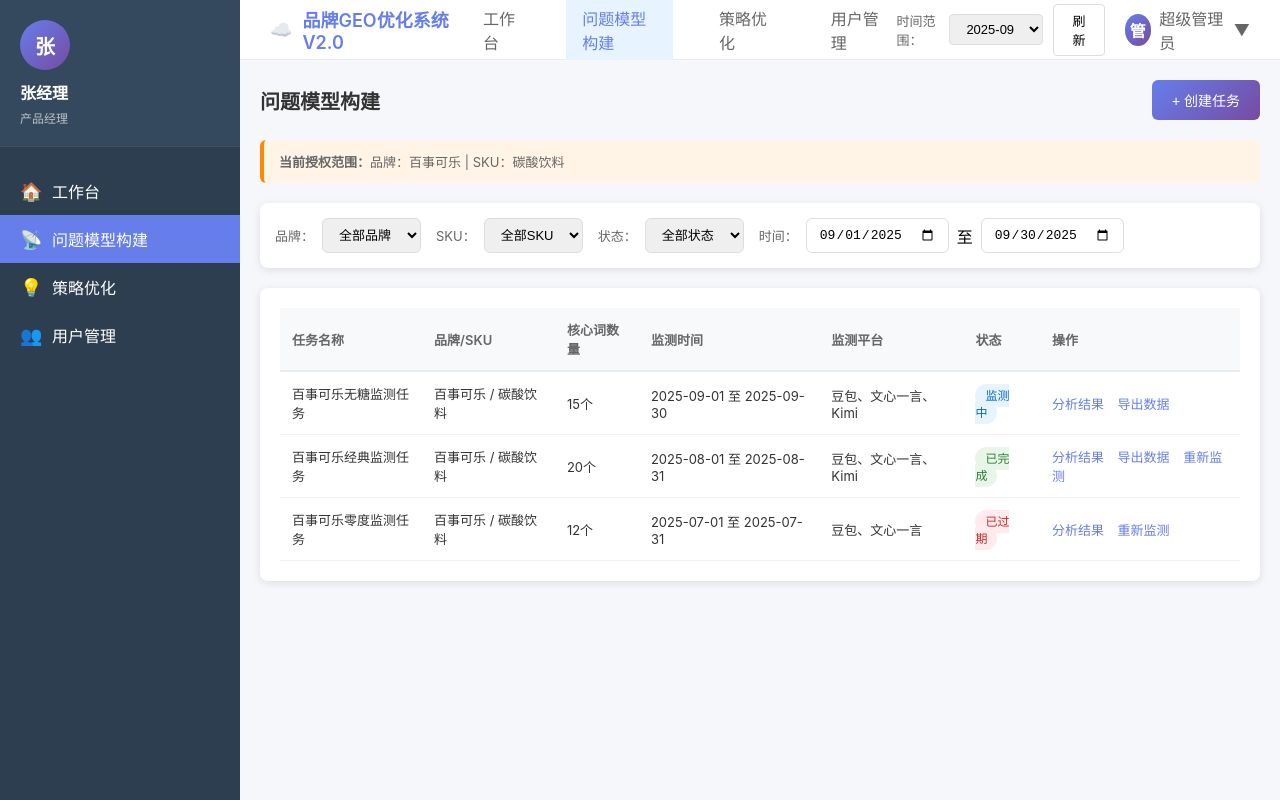
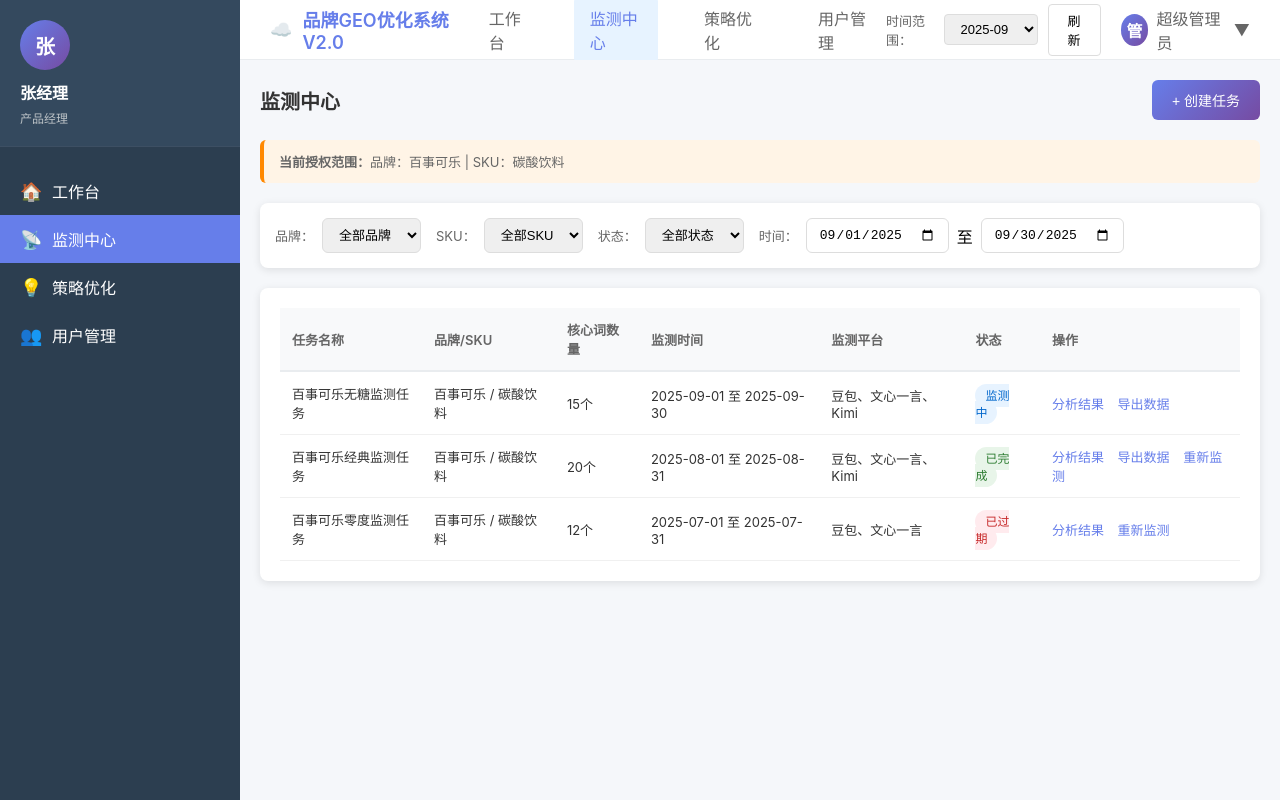
Before and after one commit to Nickzhangshibo/GEO-System, a plain HTML site: page html-2/monitoring.html in a window 1280 px wide. Drawn offline with Linux system fonts and the light colour scheme.

Commit message:
全站模块名称更新：将【问题模型构建】统一修改为【监测中心】
- 更新所有HTML页面中的导航菜单、页面标题和文本内容
- 更新PRD文档中的模块名称和相关描述
- 涉及文件：
  * monitoring-detail.html
  * monitoring-list.html
  * monitoring-create.html
  * monitoring.html
  * strategy-create.html
  * strategy.html
  * strategy-list.html
  * user-management.html
  * index.html
  * GEO系统产品PRD_V2.0.md

```diff
--- a/html-2/index.html
+++ b/html-2/index.html
@@ -361,7 +361,7 @@
                 </div>
                 <div class="nav-item" onclick="location.href='monitoring-list.html'">
                     <span class="icon">📡</span>
-                    <span>问题模型构建</span>
+                    <span>监测中心</span>
                 </div>
                 <div class="nav-item" onclick="location.href='strategy-list.html'">
                     <span class="icon">💡</span>
@@ -384,7 +384,7 @@
                 </div>
                 <div class="top-nav">
                     <div class="top-nav-item active" onclick="location.href='index.html'">工作台</div>
-                    <div class="top-nav-item" onclick="location.href='monitoring-list.html'">问题模型构建</div>
+                    <div class="top-nav-item" onclick="location.href='monitoring-list.html'">监测中心</div>
                     <div class="top-nav-item" onclick="location.href='strategy-list.html'">策略优化</div>
                     <div class="top-nav-item" onclick="location.href='user-management.html'">用户管理</div>
                 </div>
--- a/html-2/monitoring.html
+++ b/html-2/monitoring.html
@@ -3,7 +3,7 @@
 <head>
     <meta charset="UTF-8">
     <meta name="viewport" content="width=device-width, initial-scale=1.0">
-    <title>问题模型构建 - 品牌GEO优化系统 V2.0</title>
+    <title>监测中心 - 品牌GEO优化系统 V2.0</title>
     <link rel="stylesheet" href="index.html">
     <style>
         * {
@@ -292,7 +292,7 @@
                 </div>
                 <div class="nav-item active" onclick="location.href='monitoring-list.html'">
                     <span class="icon">📡</span>
-                    <span>问题模型构建</span>
+                    <span>监测中心</span>
                 </div>
                 <div class="nav-item" onclick="location.href='strategy.html'">
                     <span class="icon">💡</span>
@@ -315,7 +315,7 @@
                 </div>
                 <div class="top-nav">
                     <div class="top-nav-item" onclick="location.href='index.html'">工作台</div>
-                    <div class="top-nav-item active" onclick="location.href='monitoring-list.html'">问题模型构建</div>
+                    <div class="top-nav-item active" onclick="location.href='monitoring-list.html'">监测中心</div>
                     <div class="top-nav-item" onclick="location.href='strategy-list.html'">策略优化</div>
                     <div class="top-nav-item" onclick="location.href='user-management.html'">用户管理</div>
                 </div>
@@ -338,7 +338,7 @@
             <!-- 内容区域 -->
             <div class="content-area">
                 <div class="page-header">
-                    <div class="page-title">问题模型构建</div>
+                    <div class="page-title">监测中心</div>
                     <button class="btn btn-primary" onclick="location.href='monitoring-create.html'">+ 创建任务</button>
                 </div>
 
```
Also changed, not shown: html-2/monitoring-create.html (+2 -2 lines), html-2/monitoring-detail.html (+4 -4 lines), html-2/monitoring-list.html (+3 -3 lines), html-2/strategy-create.html (+4 -4 lines), html-2/strategy-list.html (+2 -2 lines), html-2/strategy.html (+2 -2 lines), html-2/user-management.html (+2 -2 lines), 1 other file.
